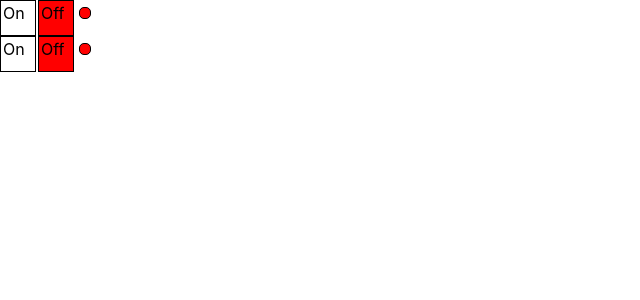
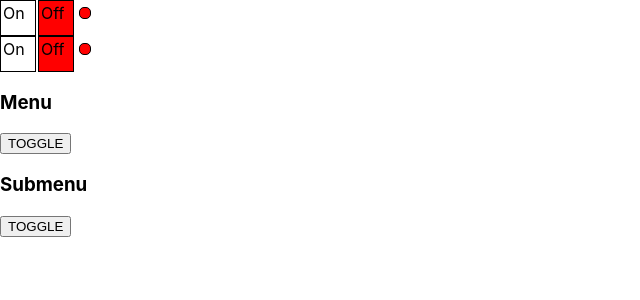
Before and after one commit to ivanrussui/kabzda-easy, a React (Create React App) app: page / in a window 1280 px wide. Shown: the top 300 px of the page, without its empty margins (0-640 px from the left). Built offline with nearby package versions, Linux system fonts and the light colour scheme.

Commit message:
UncontrolledAccordion

```diff
--- a/src/App.tsx
+++ b/src/App.tsx
@@ -4,6 +4,7 @@ import React from 'react';
 import Accordion from './components/Accordion/Accordion';
 import { Rating } from './components/Rating/Rating';
 import { OnOff } from './components/OnOff/OnOff';
+import UncontrolledAccordion from './components/UncontrolledAccordion/Accordion';
 
 function App() {
     // debugger
@@ -25,6 +26,8 @@ function App() {
             {/*<Rating value={5}/>*/}
             <OnOff />
             <OnOff />
+            <UncontrolledAccordion titleValue={'Menu'} />
+            <UncontrolledAccordion titleValue={'Submenu'} />
             {/*<OnOff value={true} />*/}
             {/*<OnOff value={false} />*/}
         </div>
--- /dev/null
+++ b/src/components/UncontrolledAccordion/Accordion.tsx
@@ -0,0 +1,49 @@
+import React, { useState } from 'react';
+
+type AccordionPropsType = {
+    titleValue: string
+    // collapsed: boolean
+}
+
+function UncontrolledAccordion(props: AccordionPropsType) {
+    // debugger
+    // console.log('Accordion rendering')
+    // if (props.collapsed) {
+
+    let [collapsed, setCollapsed] = useState(true)
+
+    const onClickToggleHandler = () => {
+        collapsed ? setCollapsed(false) : setCollapsed(true)
+    }
+
+    return (
+        <>
+            <AccordionTitle title={ props.titleValue } />
+            <button onClick={onClickToggleHandler}>TOGGLE</button>
+            { !collapsed && <AccordionBody /> }
+        </>
+    )
+}
+
+type AccordionTitlePropsType = {
+    title: string
+}
+
+function AccordionTitle(props: AccordionTitlePropsType) {
+    // debugger
+    // console.log('AccordionTitle rendering')
+    return <h3>{props.title}</h3>
+}
+
+function AccordionBody() {
+    // console.log('AccordionBody rendering')
+    return (
+        <ul>
+            <li>1</li>
+            <li>2</li>
+            <li>3</li>
+        </ul>
+    )
+}
+
+export default UncontrolledAccordion;
```
